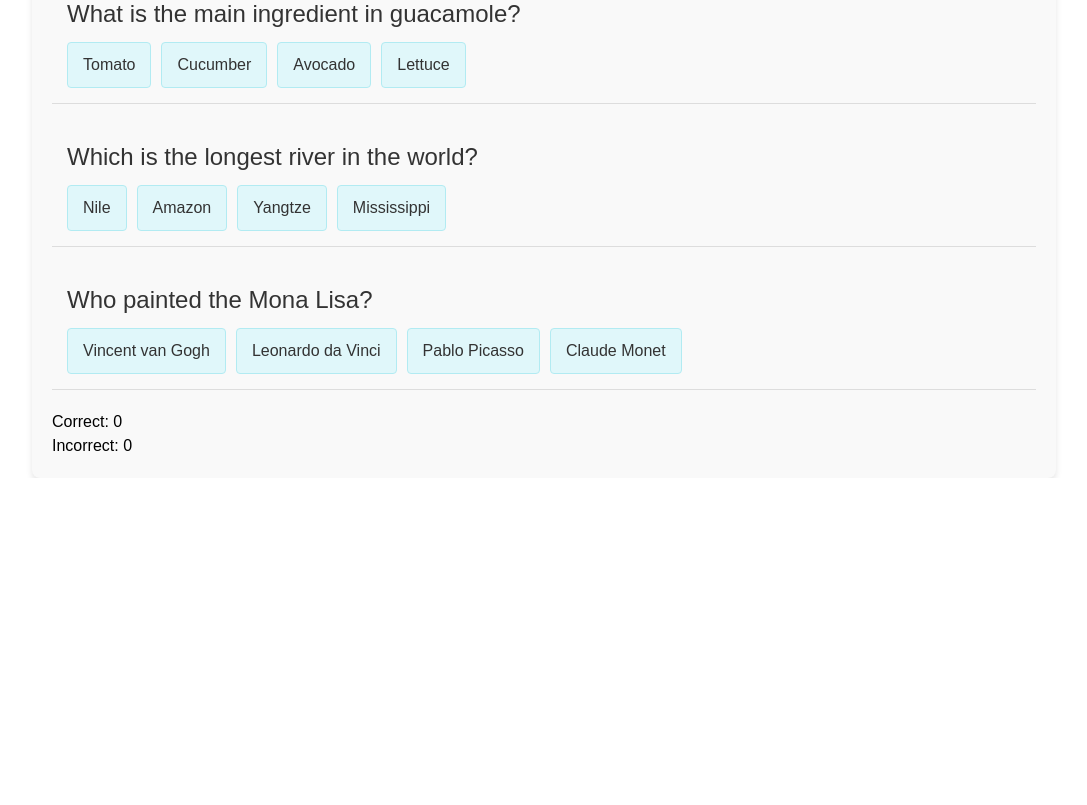
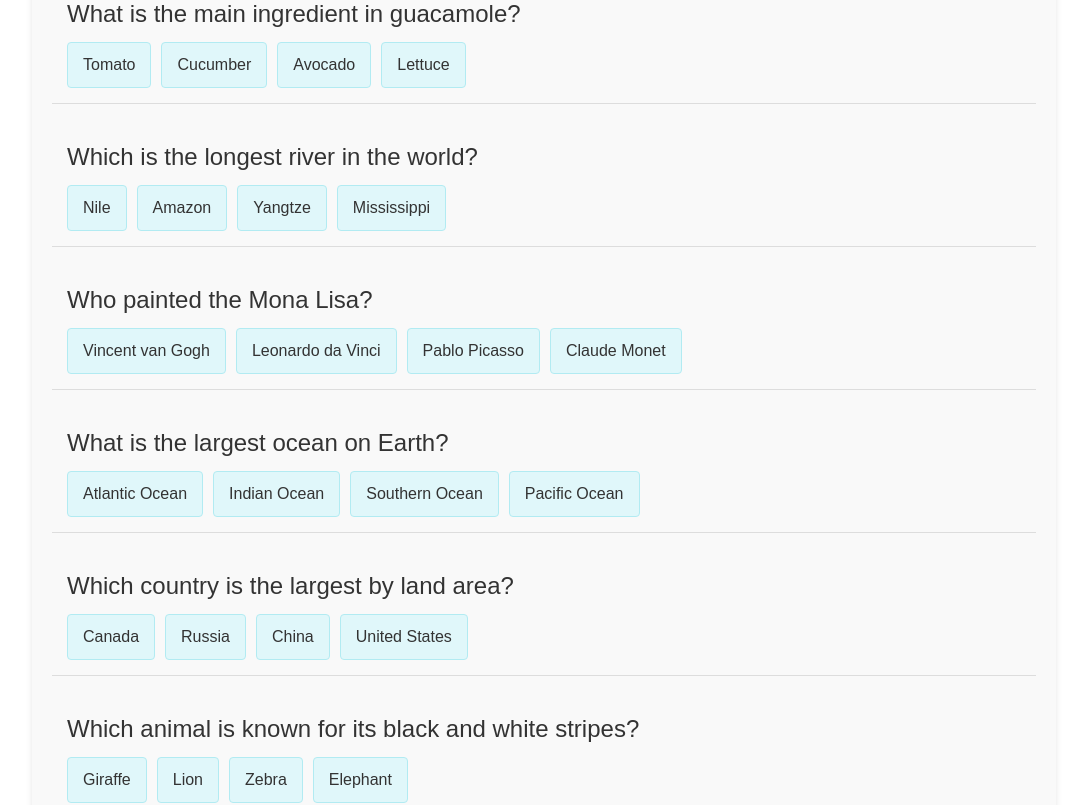
Before and after one commit to Achyutem/Projects, a React (Vite) app: page / in a window 1280 px wide. Shown: the part 1040-1845 px from the top of the page, without its empty margins (96-1183 px from the left). Before the commit the page ends 1518 px from the top, so only its background shows below. Built offline with nearby package versions, Linux system fonts and the light colour scheme.

Commit message:
refactored alert code

```diff
--- a/src/Quiz/Quiz.tsx
+++ b/src/Quiz/Quiz.tsx
@@ -3,7 +3,7 @@ import "./Quiz.css";
 import { useState } from "react";
 
 const Quiz = () => {
-  const limitedData = data.slice(0, 10);
+  // const limitedData = data.slice(0, 10);
   const [result, setResult] = useState({ correct: 0, incorrect: 0 });
   const [answeredQuestions, setAnsweredQuestions] = useState<Set<number>>(
     new Set()
@@ -19,13 +19,13 @@ const Quiz = () => {
     }
 
     if (selectedOption === correctAnswer) {
-      alert("Correct!");
+      // alert("Correct!");
       setResult((prevRes) => ({
         ...prevRes,
         correct: prevRes.correct + 1,
       }));
     } else {
-      alert("Incorrect! Try again.");
+      // alert("Incorrect! Try again.");
       setResult((prevRes) => ({
         ...prevRes,
         incorrect: prevRes.incorrect + 1,
@@ -37,7 +37,7 @@ const Quiz = () => {
 
   return (
     <div className="quiz-container">
-      {limitedData.map((dt, index) => (
+      {data.map((dt, index) => (
         <div
           className="quiz-item"
           key={index}>
```
